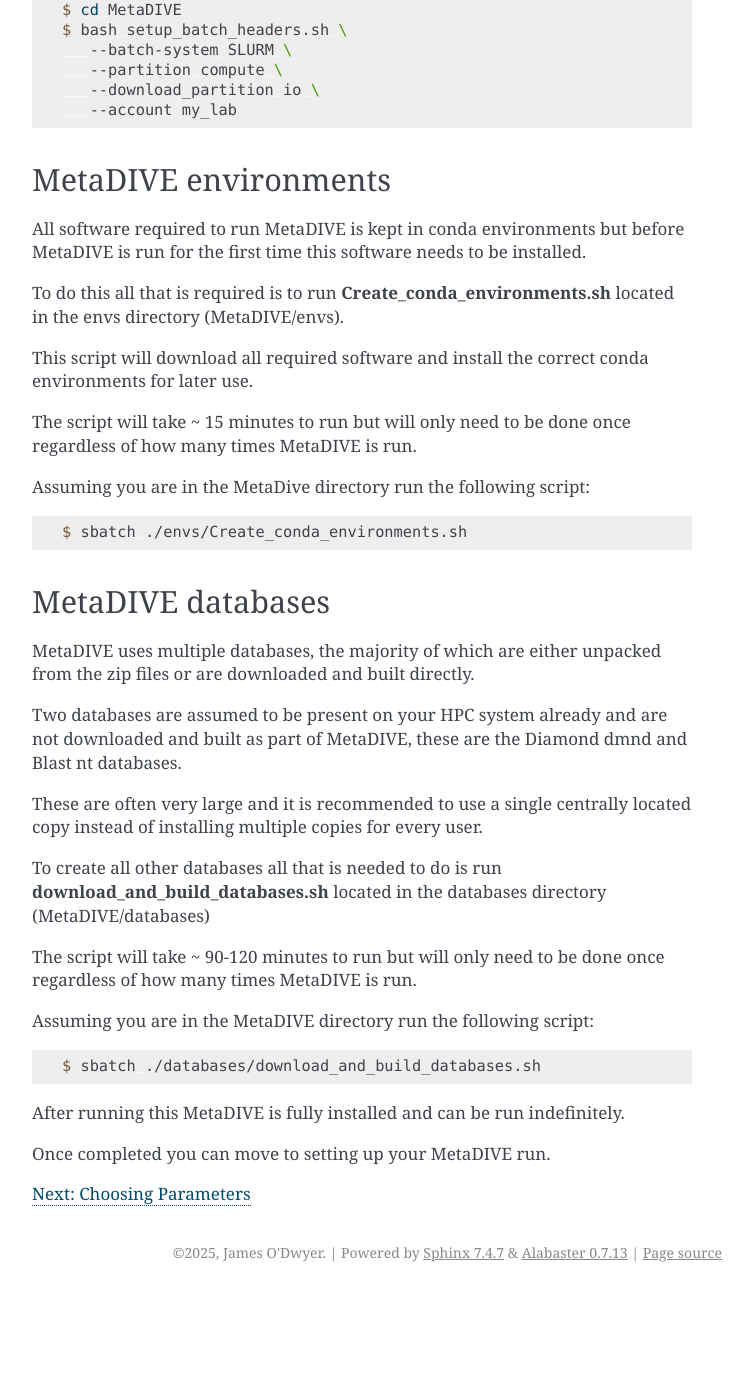
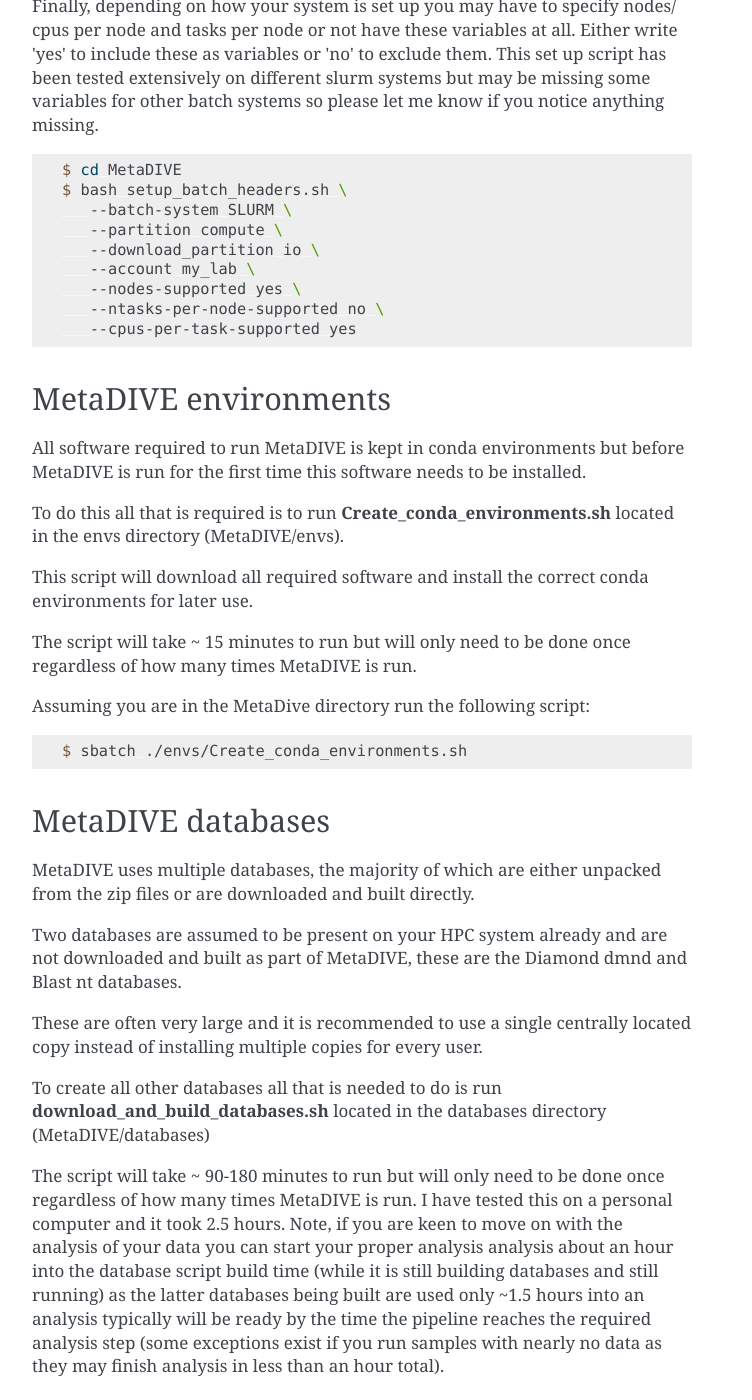
Before and after one commit to James-ODwyer/MetaDIVE_documentation, a Sphinx documentation site: the page built from doc/Installation_guide.rst, in a window 1280 px wide and 1400 px high, scrolled down 2702 px. Shown: the whole window, without its empty margins (388-1140 px from the left). Built offline with Sphinx 7.4.7, drawn with Linux system fonts in a browser that asks for light colours; before the commit the page ends 3994 px from its top, so only the background shows below that.

Commit message:
Update Installation_guide.rst
Update installation guide to reflect more variables for setting up batch system headers and optimised database downloading

```diff
--- a/doc/Installation_guide.rst
+++ b/doc/Installation_guide.rst
@@ -124,6 +124,8 @@
 
 account where if you are required to give an account/project name to submitted job scripts "labxyz|projectxyz|useridxyz|etc":
 
+Finally, depending on how your system is set up you may have to specify nodes/ cpus per node and tasks per node or not have these variables at all. Either write 'yes' to include these as variables or 'no' to exclude them. This set up script has been tested extensively on different slurm systems but may be missing some variables for other batch systems so please let me know if you notice anything missing.
+
 .. code-block:: console
 
    $ cd MetaDIVE
@@ -131,7 +133,10 @@
       --batch-system SLURM \
       --partition compute \
       --download_partition io \
-      --account my_lab
+      --account my_lab \
+      --nodes-supported yes \
+      --ntasks-per-node-supported no \
+      --cpus-per-task-supported yes
 
 
 
@@ -182,7 +187,7 @@
 
 To create all other databases all that is needed to do is run **download_and_build_databases.sh** located in the databases directory (MetaDIVE/databases)
 
-The script will take ~ 90-120 minutes to run but will only need to be done once regardless of how many times MetaDIVE is run.
+The script will take ~ 90-180 minutes to run but will only need to be done once regardless of how many times MetaDIVE is run. I have tested this on a personal computer and it took 2.5 hours. Note, if you are keen to move on with the analysis of your data you can start your proper analysis analysis about an hour into the database script build time (while it is still building databases and still running) as the latter databases being built are used only ~1.5 hours into an analysis typically  will be ready by the time the pipeline reaches the required analysis step (some exceptions exist if you run samples with nearly no data as they may finish analysis in less than an hour total).
 
 Assuming you are in the MetaDIVE directory run the following script:
 
```
